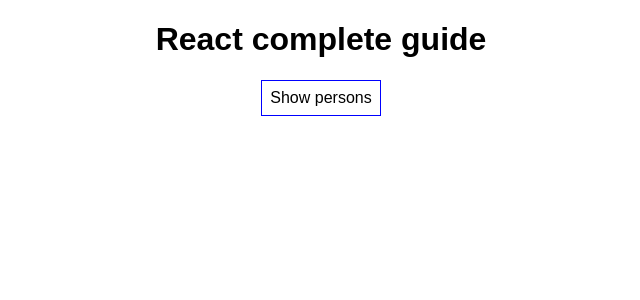
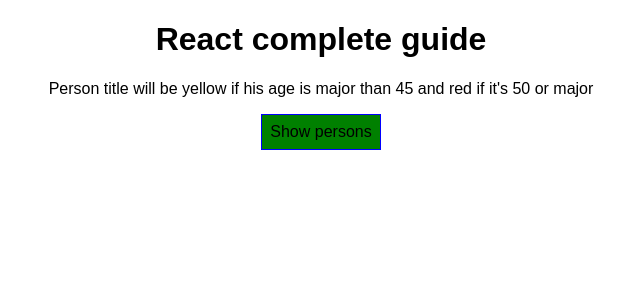
Before and after one commit to javiergranados/react-complete-guide, a React (Create React App) app: page / in a window 1280 px wide. Shown: the top 300 px of the page, without its empty margins (319-959 px from the left). Built offline with nearby package versions, Linux system fonts and the light colour scheme.

Commit message:
Added dynamic styles

```diff
--- a/src/App.js
+++ b/src/App.js
@@ -6,8 +6,8 @@
   state = {
     persons: [
       { id: 'person1', name: 'Max', age: 27 },
-      { id: 'person2', name: 'John', age: 32 },
-      { id: 'person3', name: 'Samantha', age: 29 }
+      { id: 'person2', name: 'John', age: 42 },
+      { id: 'person3', name: 'Samantha', age: 39 }
     ],
     showPersons: false
   }
@@ -48,16 +48,20 @@
       cursor: 'pointer'
     }
 
+    const buttonToogleStyle = {...buttonStyle}
+    buttonToogleStyle.backgroundColor = this.state.showPersons ? 'red' : 'green'
+
     return (
       <div className='App'>
         <h1>React complete guide</h1>
-        <button style={buttonStyle} className='toogleButton' onClick={this.tooglePersonsHandler}>
+        <p>Person title will be yellow if his age is major than 45 and red if it's 50 or major</p>
+        <button style={buttonToogleStyle} className='toogleButton' onClick={this.tooglePersonsHandler}>
           {this.state.showPersons ? 'Hide' : 'Show'} persons
         </button>
         { this.state.showPersons &&
           <div>
             <button style={buttonStyle} onClick={() => this.incrementAgeHandler()}>Increment age all persons</button>
-            {this.state.persons.map(person => <Person key={person.id} id={person.id} name={person.name} age={person.age} click={this.incrementAgeHandler} />)}
+            {this.state.persons.map((person, i) => <Person key={person.id} id={person.id} name={person.name} age={person.age} click={this.incrementAgeHandler} index={i + 1} />)}
           </div>
         }
       </div>
--- a/src/Person/Person.css
+++ b/src/Person/Person.css
@@ -10,3 +10,11 @@
   cursor: pointer;
   font-weight: bold;
 }
+
+.yellow{
+  color: yellow;
+}
+
+.red{
+  color: red;
+}
--- a/src/Person/Person.js
+++ b/src/Person/Person.js
@@ -2,8 +2,13 @@
 import './Person.css'
 
 const person = props => {
+  const classes = []
+  props.age > 45 && classes.push('yellow')
+  props.age >= 50 && classes.push('red')
+
   return (
     <div className='Person'>
+      <p className={classes.join(' ')}>Person {props.index}</p>
       <p>I'm {props.name} and I'm <span className='age' onClick={() => props.click(props.id)}>{props.age}</span> years old</p>
     </div>
   )
```
